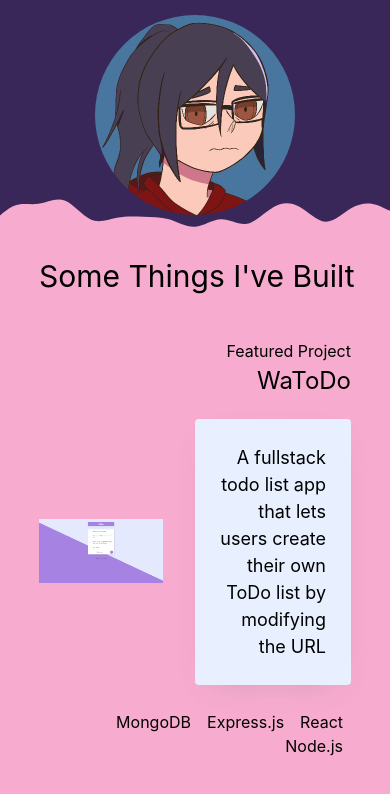
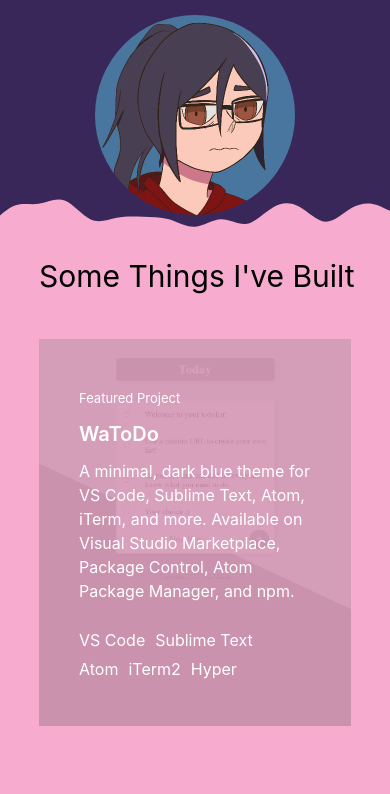
Before and after one commit to aishyuu/Personal-Site-V2, a React (Create React App) app: page / in a window 390 px wide. Shown: the part 1349-2143 px from the top of the page. Built offline with nearby package versions, Linux system fonts and the light colour scheme.

Commit message:
finished the mini version of project displays. Now time to map it out using different components

```diff
--- a/src/components/featured_projects.js
+++ b/src/components/featured_projects.js
@@ -1,12 +1,26 @@
+import React, {useState, useEffect} from 'react';
 import project from "../images/WaToDo.png";
 
 function FeaturedProjects() {
+    const [isDesktop, setDesktop] = useState(window.innerWidth > 1080);
+
+    const updateMedia = () => {
+        setDesktop(window.innerWidth > 1080);
+        console.log(isDesktop);
+    };
+
+    useEffect(() => {
+        window.addEventListener('resize', updateMedia);
+        return () => window.removeEventListener('resize', updateMedia);
+    });
+
     return(
         <div className="featured-projects-container">
             <div className="featured-projects-content">
-                <h2 class="featured-projects-heading">
+                <h2 className="featured-projects-heading">
                     Some Things I've Built
                 </h2>
+                {isDesktop ? (
                     <ul className="featured-projects-list">
                         <li className="featured-projects-item">
                             <div className="project-item-content">
@@ -27,10 +41,37 @@ function FeaturedProjects() {
                                 </ul>
                             </div>
                             <div className="project-image-container">
-                            <img className="project-image" aria-hidden="true" src={project} />
+                                <img className="project-image" aria-hidden="true" src={project} alt="project screenshot" />
                             </div>
                         </li>
                     </ul>
+                ): (
+                    <ul className="mini-featured-projects-list">
+                        <li className="mini-featured-projects-item">
+                            <div className="mini-project-item-content">
+                                <div>
+                                    <p className="mini-project-overline">Featured Project</p>
+                                    <h3 className="mini-project-title">
+                                        WaToDo
+                                    </h3>
+                                    <div className="mini-project-description">
+                                        <p>A minimal, dark blue theme for VS Code, Sublime Text, Atom, iTerm, and more. Available on Visual Studio Marketplace, Package Control, Atom Package Manager, and npm.</p>
+                                    </div>
+                                    <ul className="mini-project-tech-list">
+                                        <li className="mini-project-tech-item">VS Code</li>
+                                        <li className="mini-project-tech-item">Sublime Text</li>
+                                        <li className="mini-project-tech-item">Atom</li>
+                                        <li className="mini-project-tech-item">iTerm2</li>
+                                        <li className="mini-project-tech-item">Hyper</li>
+                                    </ul>
+                                </div>
+                            </div>
+                            <div className="mini-project-image-container">
+                                <img className="mini-project-image" aria-hidden="true" src={project} alt="project screenshot" />
+                            </div>
+                        </li>
+                    </ul>
+                )}
             </div>
         </div>
     )
--- a/src/index.css
+++ b/src/index.css
@@ -250,7 +250,72 @@ code {
 }
 
 .project-image-container {
-  grid-area: 1 / 6 / -1 / 1;
+  grid-area: 1 / 1 / 4 / -5;
   position: relative;
   z-index: 1;
 }
+
+.mini-featured-projects-list {
+  list-style: none;
+  padding: 0px;
+  margin: 0px;
+}
+
+.mini-featured-projects-item {
+  margin-bottom: 70px;
+  position: relative;
+  display: grid;
+  grid-template-columns: repeat(12, 1fr);
+  -webkit-box-align: center;
+  align-items: center;
+}
+
+.mini-project-item-content {
+  grid-column: 1 / -1;
+  grid-area: 1 / 1 / -1 / -1;
+  padding: 40px 40px 30px;
+  text-align: left;
+  color: white;
+  z-index: 2;
+}
+
+.mini-project-overline {
+  margin: 10px 0px;
+  font-size: 13px;
+  font-weight: 400;
+}
+
+.mini-project-title {
+  margin: 0px 0px 10px;
+  font-size: 20px;
+  font-weight: 600;
+}
+
+.mini-project-tech-list {
+  display: flex;
+  flex-wrap: wrap;
+  position: relative;
+  z-index: 2;
+  margin: 25px 0px 10px;
+  padding: 0;
+  list-style: none;
+}
+
+.mini-project-tech-item {
+  margin: 0px 10px 5px 0px;
+}
+
+.mini-project-image-container {
+  position: relative;
+  grid-area: 1 / 1 / -1 / -1;
+  height: 100%;
+  opacity: 0.25;
+  z-index: 1;
+}
+
+.mini-project-image {
+  object-fit: cover;
+  width: auto;
+  height: 100%;
+  filter: grayscale(100%) contrast(1) brightness(50%);
+}
```
Lines whose indentation alone changed are shown as unchanged.
